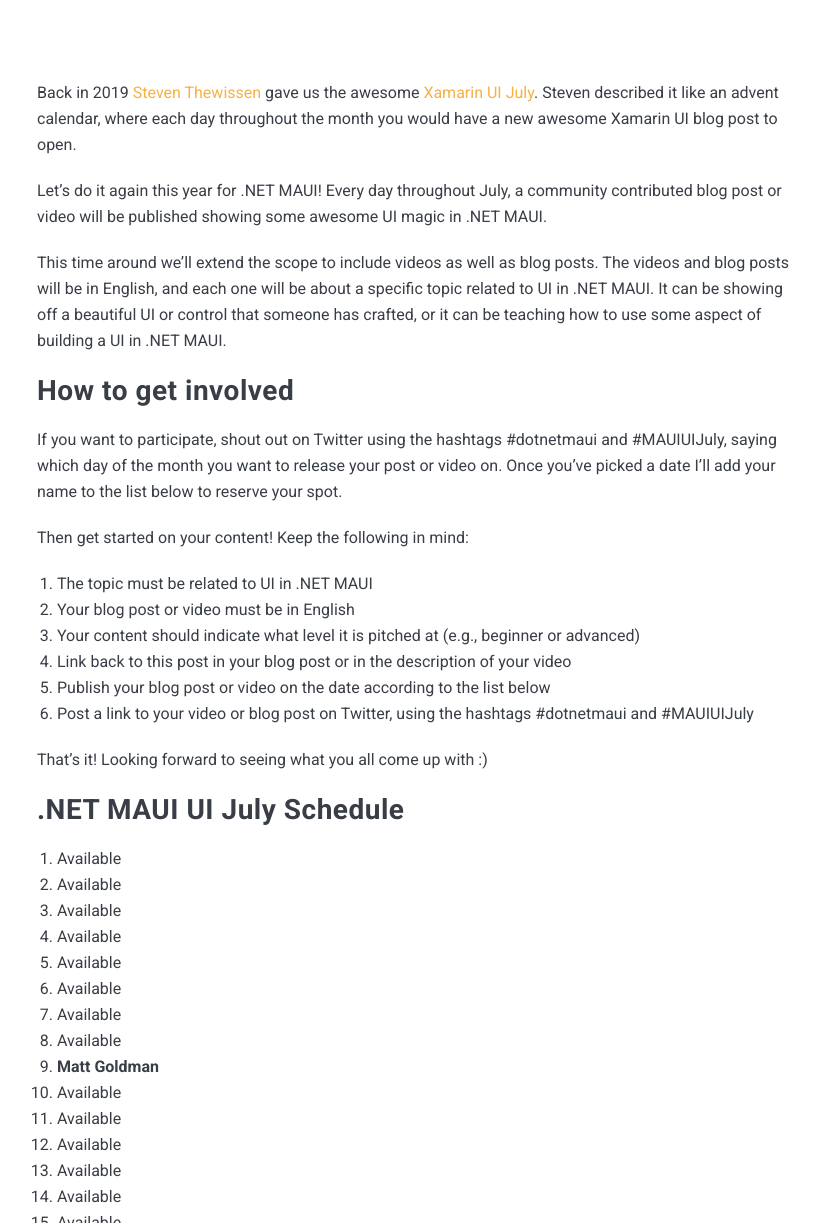
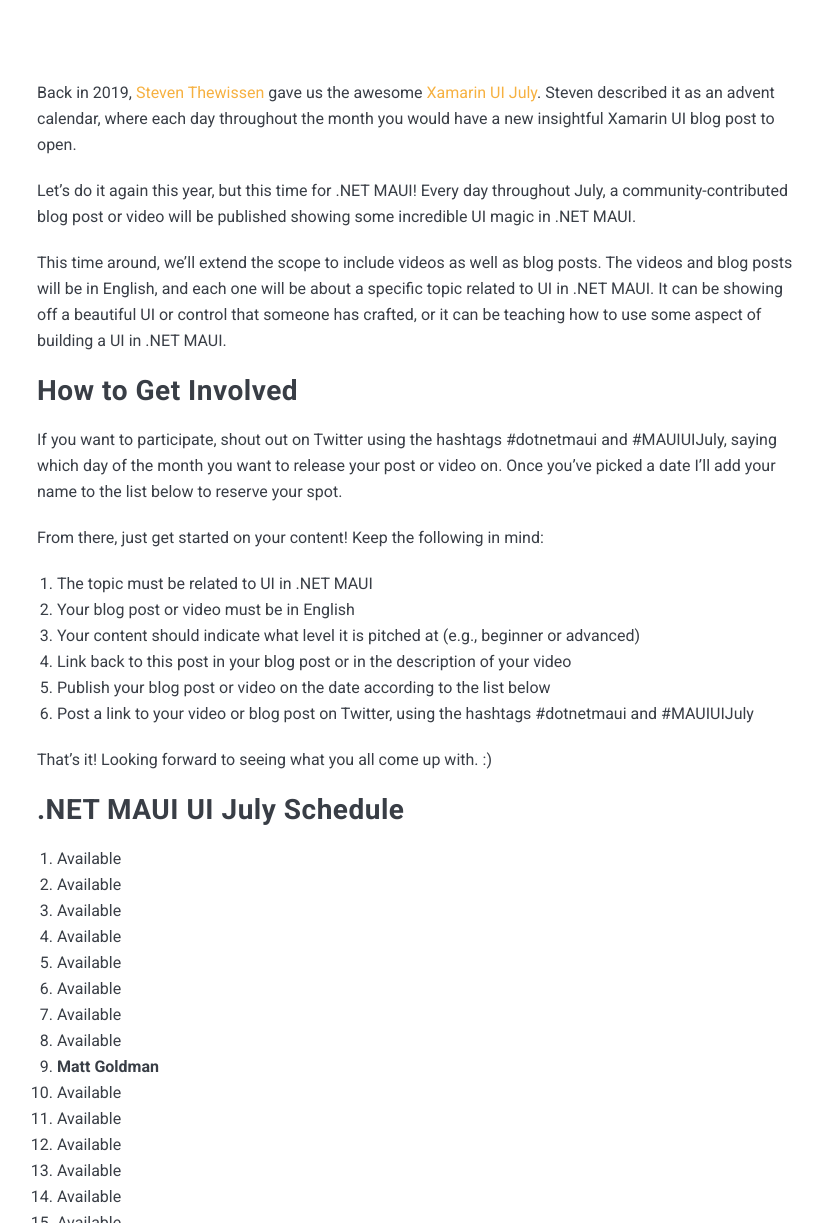
Before and after one commit to matt-goldman/matt-goldman.github.io, a Jekyll site: the page built from docs/_posts/2022-05-19-maui-ui-july.md, in a window 1280 px wide and 1400 px high, scrolled down 866 px. Shown: the part 177-1400 px from the top of the window, without its empty margins (223-1046 px from the left). Built offline with Jekyll 4.4.1, drawn with Linux system fonts in a browser that asks for light colours; nearby versions of some CDN libraries; comment, search, counter and statistics services are not loaded; some of the changed text lies outside the part shown.

Commit message:
camilla tweaks

```diff
--- a/docs/_posts/2022-05-19-maui-ui-july.md
+++ b/docs/_posts/2022-05-19-maui-ui-july.md
@@ -6,17 +6,17 @@
 tags:   mobile maui ui
 ---
 
-Back in 2019 [Steven Thewissen](https://thewissen.io/) gave us the awesome [Xamarin UI July](https://thewissen.io/introducing-xamarin-ui-july/). Steven described it like an advent calendar, where each day throughout the month you would have a new awesome Xamarin UI blog post to open.
+Back in 2019, [Steven Thewissen](https://thewissen.io/) gave us the awesome [Xamarin UI July](https://thewissen.io/introducing-xamarin-ui-july/). Steven described it as an advent calendar, where each day throughout the month you would have a new insightful Xamarin UI blog post to open.
 
-Let's do it again this year for .NET MAUI! Every day throughout July, a community contributed blog post or video will be published showing some awesome UI magic in .NET MAUI.
+Let's do it again this year, but this time for .NET MAUI! Every day throughout July, a community-contributed blog post or video will be published showing some incredible UI magic in .NET MAUI.
 
-This time around we'll extend the scope to include videos as well as blog posts. The videos and blog posts will be in English, and each one will be about a specific topic related to UI in .NET MAUI. It can be showing off a beautiful UI or control that someone has crafted, or it can be teaching how to use some aspect of building a UI in .NET MAUI.
+This time around, we'll extend the scope to include videos as well as blog posts. The videos and blog posts will be in English, and each one will be about a specific topic related to UI in .NET MAUI. It can be showing off a beautiful UI or control that someone has crafted, or it can be teaching how to use some aspect of building a UI in .NET MAUI.
 
 
-## How to get involved
+## How to Get Involved
 If you want to participate, shout out on Twitter using the hashtags #dotnetmaui and #MAUIUIJuly, saying which day of the month you want to release your post or video on. Once you've picked a date I'll add your name to the list below to reserve your spot.
 
-Then get started on your content! Keep the following in mind:
+From there, just get started on your content! Keep the following in mind:
 
 1. The topic must be related to UI in .NET MAUI
 2. Your blog post or video must be in English
@@ -25,7 +25,7 @@
 5. Publish your blog post or video on the date according to the list below
 6. Post a link to your video or blog post on Twitter, using the hashtags #dotnetmaui and #MAUIUIJuly
 
-That's it! Looking forward to seeing what you all come up with :)
+That's it! Looking forward to seeing what you all come up with. :)
 
 ## .NET MAUI UI July Schedule
 
```
Also changed, not shown: other parts of docs/_posts/2022-05-19-maui-ui-july.md (+1 -1 lines).
